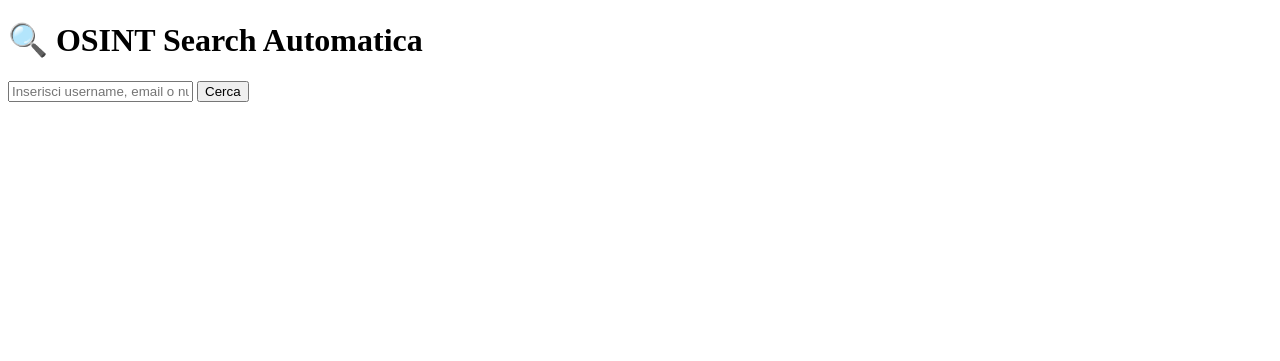
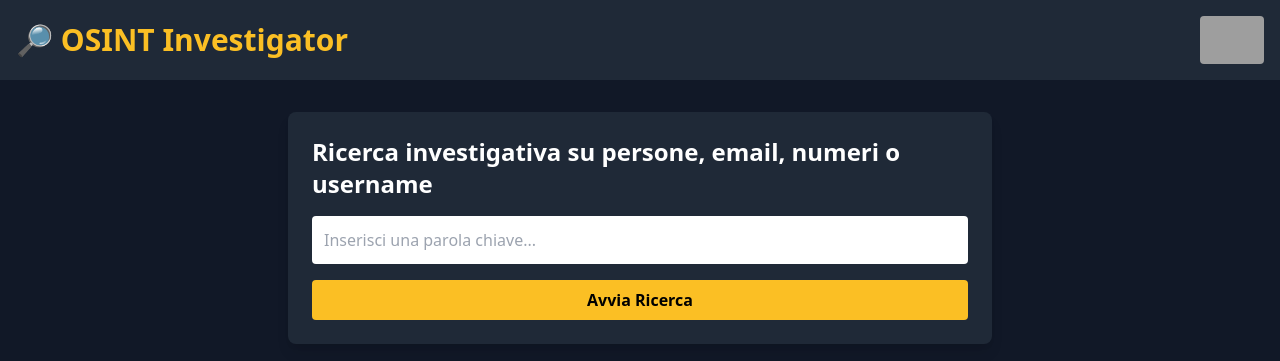
Before and after one commit to backofficebigtelemarketing/OSINTPLUS, a FastAPI app: page / in a window 1280 px wide. Shown: the top 361 px of the page. Before the commit the page ends 102 px from the top, so only its background shows below. Run offline with FastAPI, Linux system fonts and the light colour scheme; grey boxes are pictures that could not be loaded.

Commit message:
Update search.html

```diff
--- a/templates/search.html
+++ b/templates/search.html
@@ -1,11 +1,28 @@
 <!DOCTYPE html>
-<html>
-<head><title>OSINT Search</title></head>
-<body>
-  <h1>🔍 OSINT Search Automatica</h1>
-  <form action="/results" method="post">
-    <input type="text" name="query" placeholder="Inserisci username, email o numero" required>
-    <button type="submit">Cerca</button>
-  </form>
+<html lang="it">
+<head>
+  <meta charset="UTF-8">
+  <title>OSINT Investigator</title>
+  <link href="https://cdn.jsdelivr.net/npm/tailwindcss@2.2.19/dist/tailwind.min.css" rel="stylesheet">
+</head>
+<body class="bg-gray-900 text-white">
+  <header class="bg-gray-800 p-4 flex justify-between items-center">
+    <h1 class="text-3xl font-bold text-yellow-400">🔎 OSINT Investigator</h1>
+    <img src="https://tse2.mm.bing.net/th?id=OIP.5Vv5schaVt6aHQNMhyOwdQHaEK&pid=Api" alt="Logo" class="h-12 rounded">
+  </header>
+
+  <main class="p-8 max-w-3xl mx-auto">
+    <form action="/results" method="post" class="bg-gray-800 p-6 rounded-lg shadow-lg">
+      <h2 class="text-2xl font-semibold mb-4">Ricerca investigativa su persone, email, numeri o username</h2>
+      <input type="text" name="query" placeholder="Inserisci una parola chiave..." required class="w-full p-3 mb-4 text-black rounded">
+      <button type="submit" class="bg-yellow-400 text-black py-2 px-4 rounded font-bold hover:bg-yellow-500 w-full">
+        Avvia Ricerca
+      </button>
+    </form>
+
+    <div class="mt-10">
+      <img src="https://tse2.mm.bing.net/th?id=OIP.UvRb2f0ICzJORHZvzygWBwHaFj&pid=Api" alt="Data investigation" class="rounded shadow-lg w-full">
+    </div>
+  </main>
 </body>
 </html>
```
